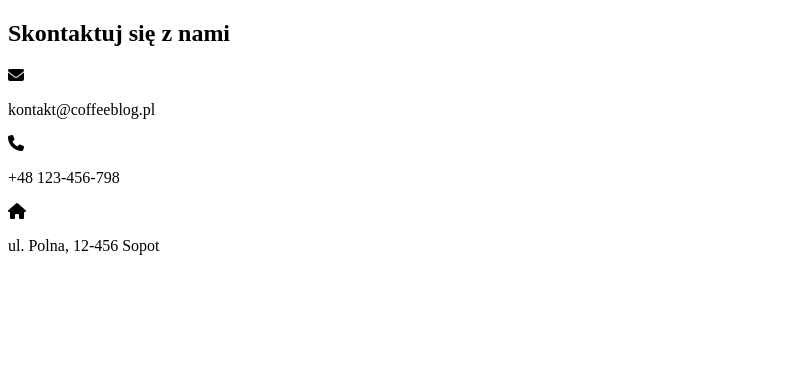
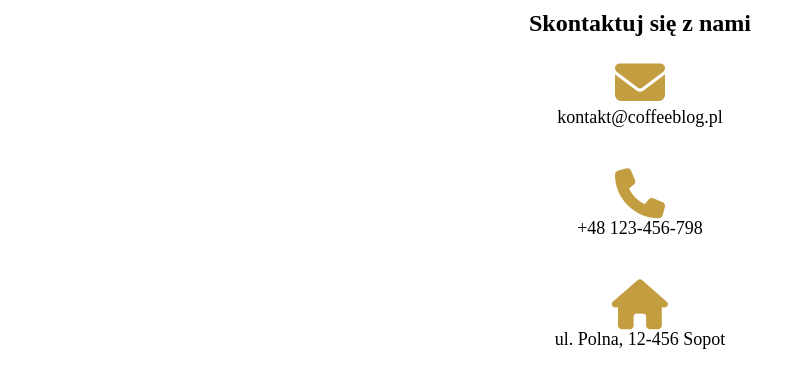
Before and after one commit to magdamadej/WSB_Bydgoszcz_projekt_1, a plain HTML site: page index.html in a window 1280 px wide. Shown: the whole page, without its empty margins (0-806 px from the left). Drawn offline with Linux system fonts and the light colour scheme.

Commit message:
dodaj css do sekcji kontakt

```diff
--- a/css/style.css
+++ b/css/style.css
@@ -0,0 +1,26 @@
+* {
+    margin: 0;
+    padding: 0;
+    box-sizing: border-box;
+}
+
+.flex_column_container {
+    display: flex;
+    flex-direction: column;
+    justify-content: space-between;
+    align-items: center;
+}
+
+.contact {
+    padding: 10px;
+}
+
+.single_contact {
+    padding: 20px;
+    font-size: 18px;
+}
+
+.single_contact i {
+    font-size: 50px;
+    color: rgb(194, 158, 65);
+}
--- a/index.html
+++ b/index.html
@@ -7,23 +7,24 @@
     <title>Blog o kawie</title>
 
     <script src="https://kit.fontawesome.com/967c684db8.js" crossorigin="anonymous"></script>
+    <link rel="stylesheet" href="./css/style.css">
 </head>
 <body>
     <header></header>
     <nav></nav>
     <main>
-        <section class="contact">
+        <section class="contact flex_column_container">
             <h2>Skontaktuj się z nami</h2>
             <div>
-                <div class="single_contact">
+                <div class="single_contact flex_column_container">
                     <i class="fa-solid fa-envelope"></i>
                     <p>kontakt@coffeeblog.pl</p>
                 </div>
-                <div class="single_contact">
+                <div class="single_contact flex_column_container">
                     <i class="fa-solid fa-phone"></i>
                     <p>+48 123-456-798</p>
                 </div>
-                <div class="single_contact">
+                <div class="single_contact flex_column_container">
                     <i class="fa-solid fa-house"></i>
                     <p>ul. Polna, 12-456 Sopot</p>
                 </div>
```
